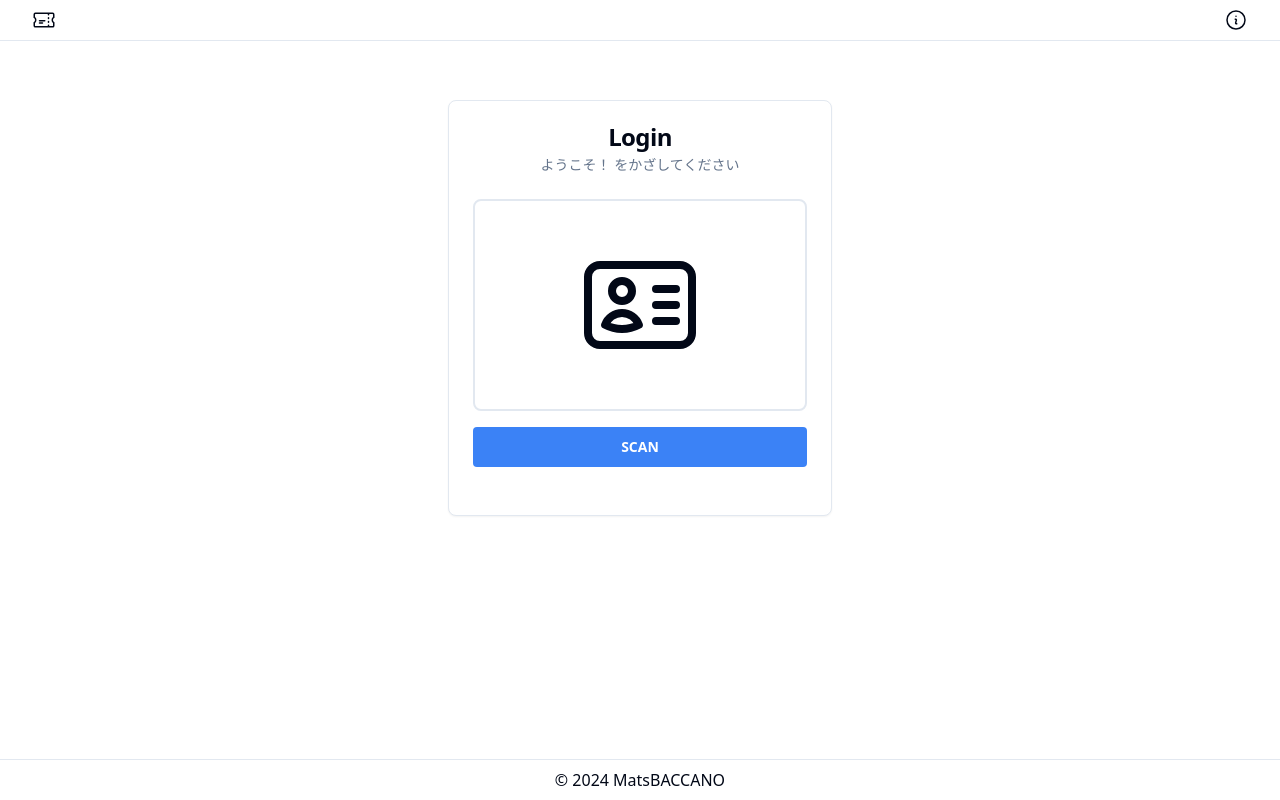
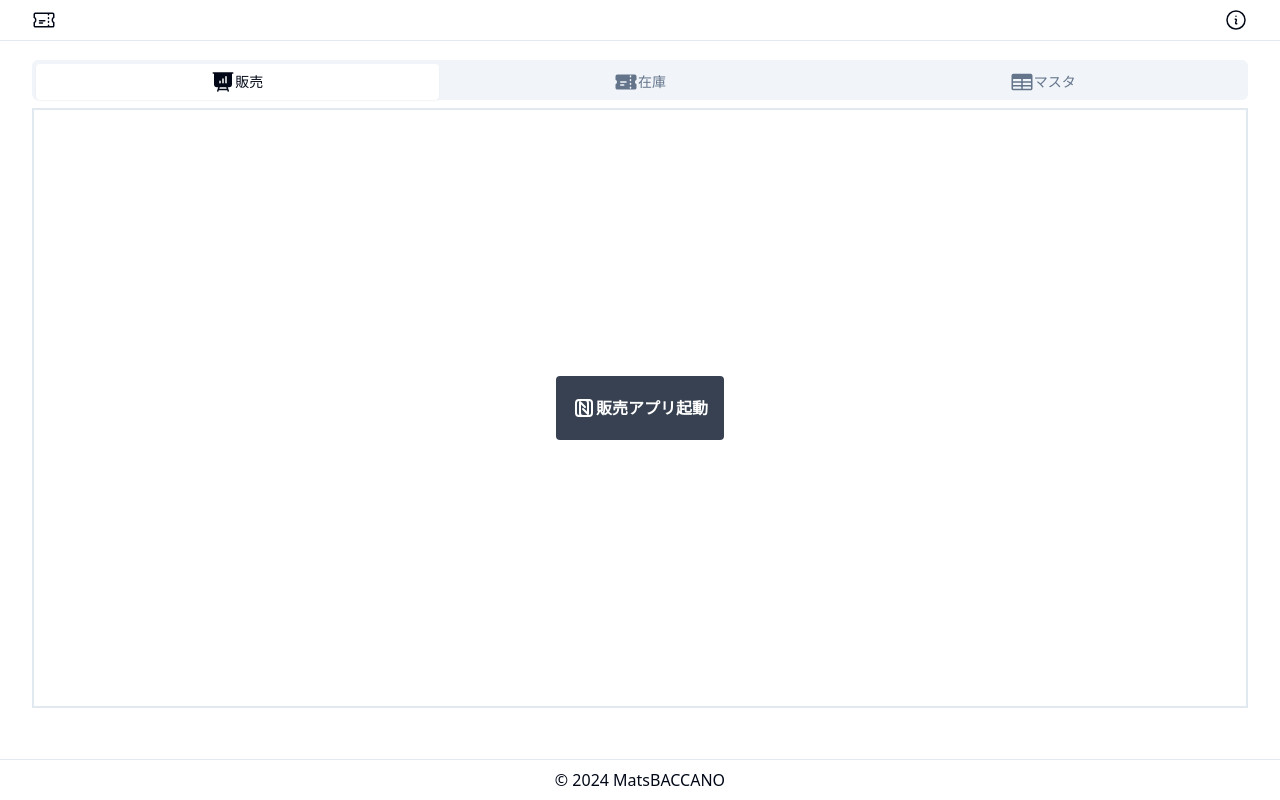
Before and after one commit to Takashi-Matsumura/nfc-ticket-purchase, a Next.js app: page / in a window 1280 px wide. Built offline with nearby package versions, Linux system fonts and the light colour scheme.

Commit message:
Dashboard design

```diff
--- a/package.json
+++ b/package.json
@@ -14,6 +14,7 @@
     "@radix-ui/react-navigation-menu": "^1.1.4",
     "@radix-ui/react-separator": "^1.0.3",
     "@radix-ui/react-slot": "^1.0.2",
+    "@radix-ui/react-tabs": "^1.0.4",
     "@radix-ui/react-toast": "^1.1.5",
     "class-variance-authority": "^0.7.0",
     "clsx": "^2.1.1",
--- a/src/app/components/button/Buttons.tsx
+++ b/src/app/components/button/Buttons.tsx
@@ -1,4 +1,5 @@
 import { Button } from "@/components/ui/button";
+import Link from "next/link";
 import React from "react";
 
 interface ButtonProps {
@@ -34,3 +35,20 @@ export const SubmitButton = ({ type, className, children }: SubmitProps) => {
     </Button>
   );
 };
+
+interface LinkProps {
+  href: string;
+  className?: string;
+  children: React.ReactNode;
+}
+
+export const LinkButton = ({ href, className, children }: LinkProps) => {
+  return (
+    <Link
+      href={href}
+      className={`bg-gray-700 hover:bg-gray-900 transition duration-500 text-white font-bold py-2 px-4 rounded ${className}`}
+    >
+      {children}
+    </Link>
+  );
+};
--- a/src/app/components/layout/HomeLayout.tsx
+++ b/src/app/components/layout/HomeLayout.tsx
@@ -12,7 +12,7 @@ export const Header: React.FC<LayoutProps> = ({ style }) => {
   // コンポーネントの定義
   return (
     <header style={style}>
-      <div className="container mx-auto py-2 flex items-center justify-between">
+      <div className="container bg-white mx-auto py-2 flex items-center justify-between">
         <Link href="/">
           <HiOutlineTicket className="text-2xl" />
         </Link>
@@ -31,7 +31,7 @@ export const Footer: React.FC<LayoutProps> = ({ style }) => {
   return (
     <footer style={style}>
       <Separator />
-      <p className="text-center py-2">© 2024 MatsBACCANO</p>
+      <p className="text-center bg-white py-2">© 2024 MatsBACCANO</p>
     </footer>
   );
 };
--- a/src/app/layout.tsx
+++ b/src/app/layout.tsx
@@ -14,24 +14,34 @@ const notoSansJP = Noto_Sans_JP({
 });
 
 export const metadata: Metadata = {
-  title: "BBS: my Blogs",
-  description: "My Personal Blog Page",
+  title: "Ticket Counter",
+  description: "Shadcn/UI Ticket Counter",
+};
+
+type LayoutProps = {
+  children: React.ReactNode;
+  showHeader?: boolean;
+  showFooter?: boolean;
 };
 
 export default function RootLayout({
   children,
-}: Readonly<{
-  children: React.ReactNode;
-}>) {
+  showHeader = true,
+  showFooter = true,
+}: LayoutProps) {
   return (
     <html lang="ja" className={clsx(notoSansJP.variable, "font-sans")}>
       <body>
-        <Header style={{ position: "fixed", top: 0, width: "100%" }} />
+        {showHeader && (
+          <Header style={{ position: "fixed", top: 0, width: "100%" }} />
+        )}
         <main style={{ paddingTop: "60px", paddingBottom: "60px" }}>
           {children}
         </main>
         <Toaster />
-        <Footer style={{ position: "fixed", bottom: 0, width: "100%" }} />
+        {showFooter && (
+          <Footer style={{ position: "fixed", bottom: 0, width: "100%" }} />
+        )}
       </body>
     </html>
   );
--- a/src/app/page.tsx
+++ b/src/app/page.tsx
@@ -1,9 +1,46 @@
+"use client";
+
+import Link from "next/link";
 import Login from "./components/login/Login";
+import { HiPresentationChartBar } from "react-icons/hi2";
+import { HiTicket } from "react-icons/hi2";
+import { HiTableCells } from "react-icons/hi2";
+import { TbNfc } from "react-icons/tb";
+
+import { Tabs, TabsContent, TabsList, TabsTrigger } from "@/components/ui/tabs";
+import { LinkButton } from "./components/button/Buttons";
 
 export default function Home() {
   return (
-    <div className="container m-auto">
-      <Login />
-    </div>
+    <Tabs defaultValue="sales" className="container mx-auto w-full h-[600px]">
+      <TabsList className="grid w-full grid-cols-3">
+        <TabsTrigger value="sales">
+          <HiPresentationChartBar className="text-2xl" />
+          　販売
+        </TabsTrigger>
+        <TabsTrigger value="inventory">
+          <HiTicket className="text-2xl" />
+          　在庫
+        </TabsTrigger>
+        <TabsTrigger value="master">
+          <HiTableCells className="text-2xl" />
+          　マスタ
+        </TabsTrigger>
+      </TabsList>
+      <TabsContent
+        value="sales"
+        className="border-2 h-[600px] flex items-center justify-center"
+      >
+        <LinkButton href="/sales" className="flex py-5">
+          <TbNfc className="text-2xl text-white" />
+          　販売アプリ起動
+        </LinkButton>
+      </TabsContent>
+      <TabsContent
+        value="inventory"
+        className="border-2 h-[600px]"
+      ></TabsContent>
+      <TabsContent value="master" className="border-2 h-[600px]"></TabsContent>
+    </Tabs>
   );
 }
--- /dev/null
+++ b/src/app/sales/page.tsx
@@ -0,0 +1,11 @@
+import RootLayout from "../layout";
+
+export default function Sales() {
+  return (
+    <RootLayout showHeader={false} showFooter={true}>
+      <div className="container mx-auto">
+        <h1 className="text-3xl font-bold">Sales</h1>
+      </div>
+    </RootLayout>
+  );
+}
--- /dev/null
+++ b/src/components/ui/tabs.tsx
@@ -0,0 +1,55 @@
+"use client"
+
+import * as React from "react"
+import * as TabsPrimitive from "@radix-ui/react-tabs"
+
+import { cn } from "@/lib/utils"
+
+const Tabs = TabsPrimitive.Root
+
+const TabsList = React.forwardRef<
+  React.ElementRef<typeof TabsPrimitive.List>,
+  React.ComponentPropsWithoutRef<typeof TabsPrimitive.List>
+>(({ className, ...props }, ref) => (
+  <TabsPrimitive.List
+    ref={ref}
+    className={cn(
+      "inline-flex h-10 items-center justify-center rounded-md bg-muted p-1 text-muted-foreground",
+      className
+    )}
+    {...props}
+  />
+))
+TabsList.displayName = TabsPrimitive.List.displayName
+
+const TabsTrigger = React.forwardRef<
+  React.ElementRef<typeof TabsPrimitive.Trigger>,
+  React.ComponentPropsWithoutRef<typeof TabsPrimitive.Trigger>
+>(({ className, ...props }, ref) => (
+  <TabsPrimitive.Trigger
+    ref={ref}
+    className={cn(
+      "inline-flex items-center justify-center whitespace-nowrap rounded-sm px-3 py-1.5 text-sm font-medium ring-offset-background transition-all focus-visible:outline-none focus-visible:ring-2 focus-visible:ring-ring focus-visible:ring-offset-2 disabled:pointer-events-none disabled:opacity-50 data-[state=active]:bg-background data-[state=active]:text-foreground data-[state=active]:shadow-sm",
+      className
+    )}
+    {...props}
+  />
+))
+TabsTrigger.displayName = TabsPrimitive.Trigger.displayName
+
+const TabsContent = React.forwardRef<
+  React.ElementRef<typeof TabsPrimitive.Content>,
+  React.ComponentPropsWithoutRef<typeof TabsPrimitive.Content>
+>(({ className, ...props }, ref) => (
+  <TabsPrimitive.Content
+    ref={ref}
+    className={cn(
+      "mt-2 ring-offset-background focus-visible:outline-none focus-visible:ring-2 focus-visible:ring-ring focus-visible:ring-offset-2",
+      className
+    )}
+    {...props}
+  />
+))
+TabsContent.displayName = TabsPrimitive.Content.displayName
+
+export { Tabs, TabsList, TabsTrigger, TabsContent }
```
Also changed, not shown: 2 other files (tests, documents, lock files or other folders).
